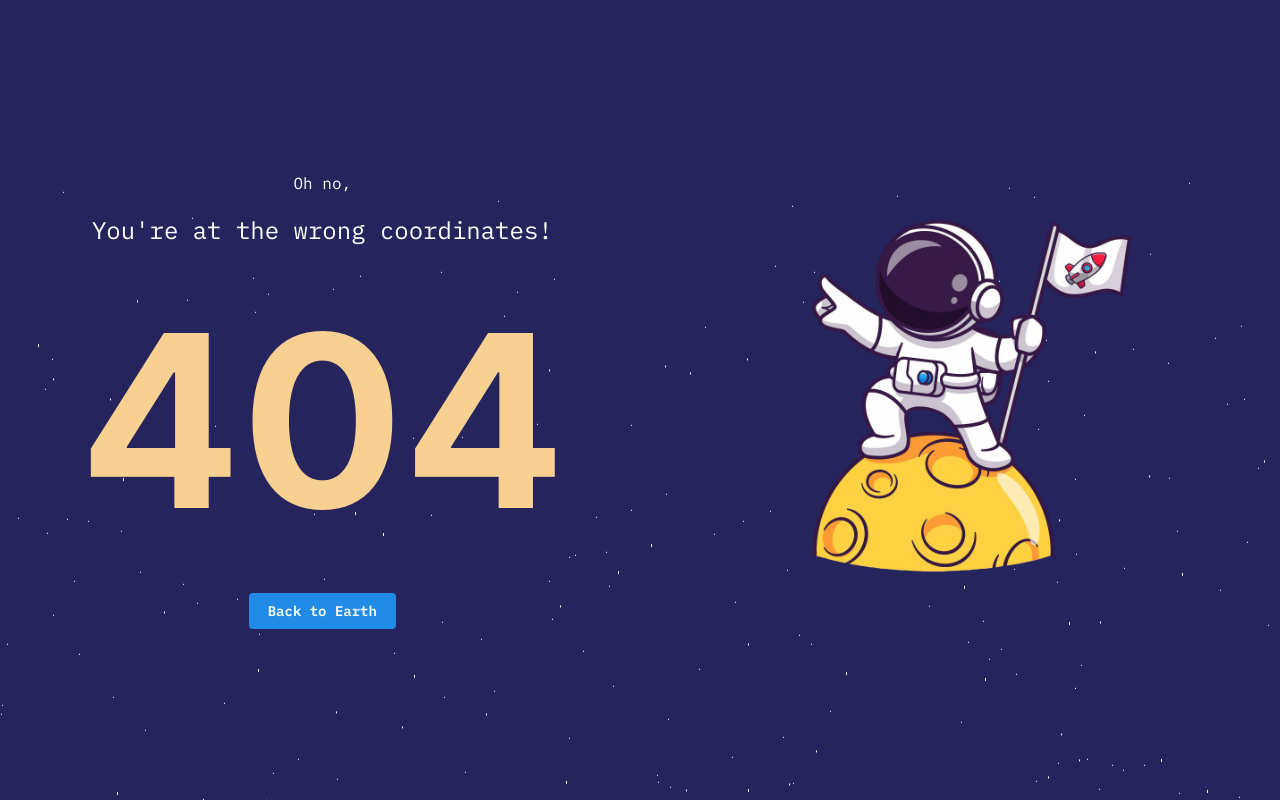
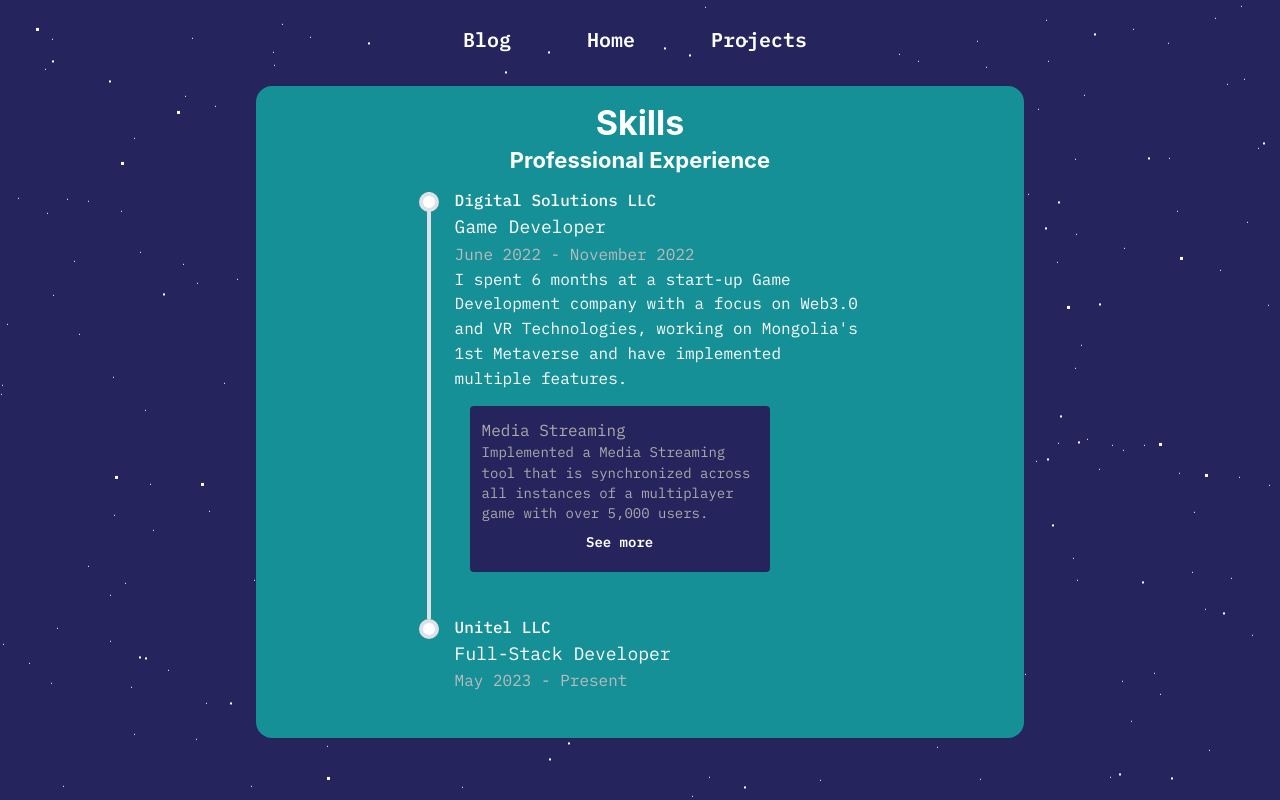
Before and after one commit to khosbilegt/portfolio-web, a React (Vite) app: page /skills in a window 1280 px wide. Before the commit this address had no page. Built offline with nearby package versions, Linux system fonts and the light colour scheme.

Commit message:
started skills

```diff
--- a/src/app/Router.tsx
+++ b/src/app/Router.tsx
@@ -2,6 +2,7 @@ import { createBrowserRouter, RouterProvider } from "react-router-dom";
 import Home from "../features/home/Home";
 import NotFound from "../components/NotFound";
 import Layout from "../components/Layout";
+import Skills from "../features/skills/Skills";
 
 const router = createBrowserRouter([
   {
@@ -9,6 +10,14 @@ const router = createBrowserRouter([
     element: (
       <Layout>
         <Home />
+      </Layout>
+    ),
+  },
+  {
+    path: "/skills",
+    element: (
+      <Layout>
+        <Skills />
       </Layout>
     ),
   },
--- a/src/components/NotFound.tsx
+++ b/src/components/NotFound.tsx
@@ -18,6 +18,7 @@ function NotFound() {
         minWidth: "100vw",
         height: "100%",
         minHeight: "100vh",
+        maxHeight: "100vw",
         background: "#25245D",
         color: "#fff",
       }}
--- a/src/features/home/cards/SkillCard.tsx
+++ b/src/features/home/cards/SkillCard.tsx
@@ -95,6 +95,9 @@ function SkillCard({
                 I'm Khosoo.
               </Title>
               <Text size="md" style={{ color: "#fff" }}>
+                I'm a Software Developer with over 3 years of experience.
+              </Text>
+              <Text size="md" style={{ color: "#fff" }}>
                 I specialize in the research of obscure technologies and
                 full-stack services based on them.
               </Text>
--- /dev/null
+++ b/src/features/skills/Skills.tsx
@@ -0,0 +1,93 @@
+import {
+  Button,
+  Card,
+  Flex,
+  Stack,
+  Text,
+  Timeline,
+  Title,
+} from "@mantine/core";
+
+const experience = [
+  {
+    name: "Digital Solutions LLC",
+    position: "Game Developer",
+    duration: "June 2022 - November 2022",
+    description:
+      "I spent 6 months at a start-up Game Development company with a focus on Web3.0 and VR Technologies, working on Mongolia's 1st Metaverse and have implemented multiple features.",
+    projects: [
+      {
+        title: "Media Streaming",
+        blurb:
+          "Implemented a Media Streaming tool that is synchronized across all instances of a multiplayer game with over 5,000 users.",
+      },
+    ],
+  },
+  {
+    name: "Unitel LLC",
+    position: "Full-Stack Developer",
+    duration: "May 2023 - Present",
+  },
+];
+
+function Skills() {
+  return (
+    <Stack style={{ width: "100%" }} align="center">
+      <Card
+        padding={"none"}
+        radius={"lg"}
+        style={{
+          background: "#159097",
+          transition: "200ms",
+          width: "60%",
+          color: "#fff",
+          padding: "15px",
+        }}
+      >
+        <Title order={1} style={{ textAlign: "center", width: "100%" }}>
+          Skills
+        </Title>
+        <Stack style={{ width: "100%" }} align="center">
+          <Title order={3}>Professional Experience</Title>
+          <Timeline style={{ width: "60%" }}>
+            {experience.map((exp) => (
+              <Timeline.Item
+                key={exp.name}
+                title={exp.name}
+                style={{ color: "#fff" }}
+              >
+                <Text size="lg" style={{ color: "#fff" }}>
+                  {exp?.position}
+                </Text>
+                <Text size="md" style={{ color: "#bbbbbb" }}>
+                  {exp?.duration}
+                </Text>
+                <Text>{exp?.description}</Text>
+                <Flex style={{ padding: "15px" }}>
+                  {exp?.projects?.map((project) => (
+                    <Card
+                      style={{
+                        maxWidth: "300px",
+                        background: "#25245D",
+                        color: "#aaaaaa",
+                      }}
+                      padding={"sm"}
+                    >
+                      <Text size="md">{project?.title}</Text>
+                      <Text size="sm">{project?.blurb}</Text>
+                      <Button style={{ background: "transparent" }}>
+                        See more
+                      </Button>
+                    </Card>
+                  ))}
+                </Flex>
+              </Timeline.Item>
+            ))}
+          </Timeline>
+        </Stack>
+      </Card>
+    </Stack>
+  );
+}
+
+export default Skills;
```
